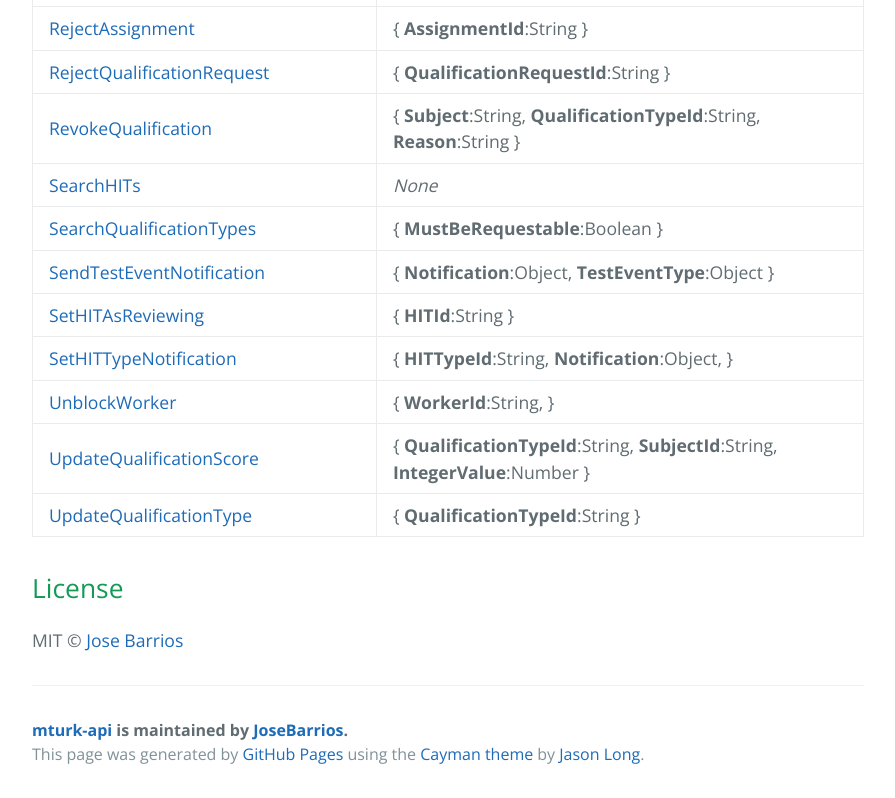
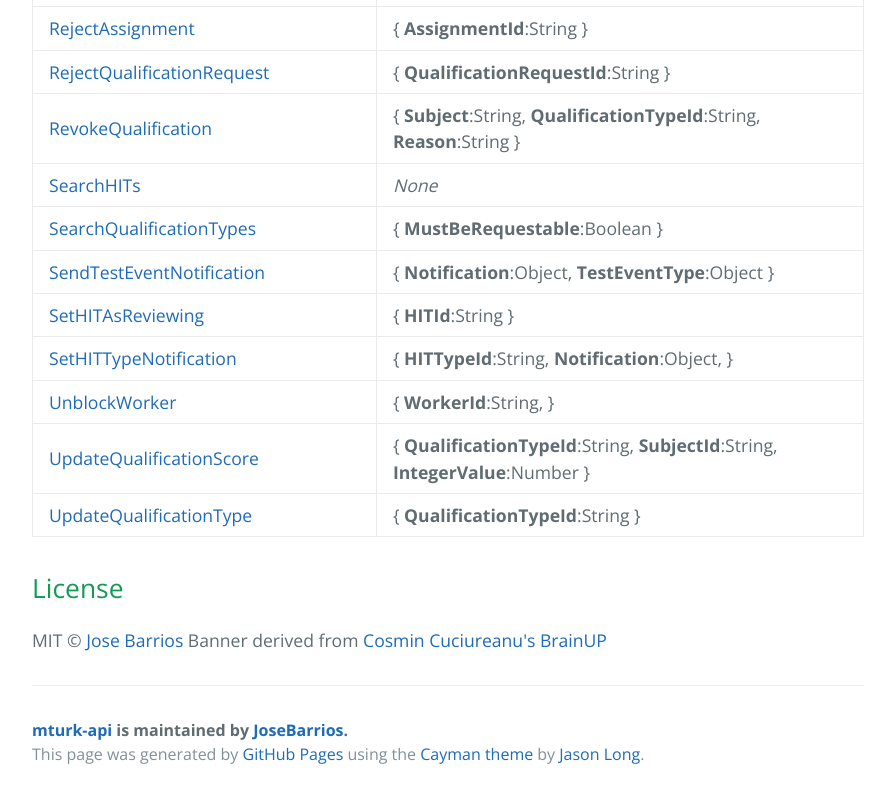
Before and after one commit to JoseBarrios/api-mturk, a plain HTML site: page index.html in a window 1280 px wide. Shown: the part 3380-4178 px from the top of the page, without its empty margins (192-1087 px from the left). Drawn offline with nearby package versions, Linux system fonts and the light colour scheme.

```diff
--- a/index.html
+++ b/index.html
@@ -244,7 +244,8 @@
 <h2>
 <a id="license" class="anchor" href="#license" aria-hidden="true"><span class="octicon octicon-link"></span></a>License</h2>
 
-<p>MIT © <a href="http://github.com/JoseBarrios">Jose Barrios</a></p>
+<p>MIT © <a href="http://github.com/JoseBarrios">Jose Barrios</a>
+Banner derived from <a href="https://www.behance.net/cosminkoz">Cosmin Cuciureanu's</a> <a href="https://dribbble.com/shots/1108424-Brainup-Logo-Concept">BrainUP</a></p>
 
       <footer class="site-footer">
         <span class="site-footer-owner"><a href="https://github.com/JoseBarrios/mturk-api">mturk-api</a> is maintained by <a href="https://github.com/JoseBarrios">JoseBarrios</a>.</span>
```
Also changed, not shown: params.json (+1 -1 lines).
